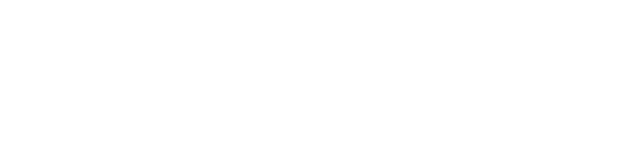
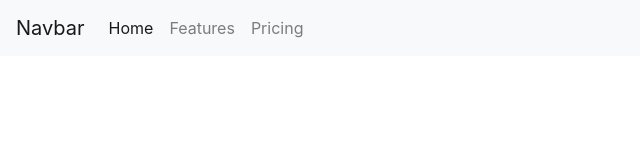
Before and after one commit to meduardoscervantes/Web-Design-Challenge, a plain HTML site: page index.html in a window 1280 px wide. Shown: the whole page, without its empty margins (0-640 px from the left). Drawn offline with nearby package versions, Linux system fonts and the light colour scheme.

Commit message:
Created the top navigation

```diff
--- a/index.html
+++ b/index.html
@@ -6,9 +6,29 @@
         <title>Web design challenge</title>
         <meta name="description" content="">
         <meta name="viewport" content="width=device-width, initial-scale=1">
-        <link rel="stylesheet" href="">
+        <link rel="stylesheet" href="https://stackpath.bootstrapcdn.com/bootstrap/4.3.1/css/bootstrap.min.css" integrity="sha384-ggOyR0iXCbMQv3Xipma34MD+dH/1fQ784/j6cY/iJTQUOhcWr7x9JvoRxT2MZw1T" crossorigin="anonymous">
+        <link rel="stylesheet" href="assets/styles.css">
     </head>
     <body>
         <script src="" async defer></script>
+        <nav class="navbar navbar-expand-lg navbar-light bg-light">
+            <a class="navbar-brand" href="#">Navbar</a>
+            <button class="navbar-toggler" type="button" data-toggle="collapse" data-target="#navbarNavDropdown" aria-controls="navbarNavDropdown" aria-expanded="false" aria-label="Toggle navigation">
+              <span class="navbar-toggler-icon"></span>
+            </button>
+            <div class="collapse navbar-collapse" id="navbarNavDropdown">
+              <ul class="navbar-nav">
+                <li class="nav-item active">
+                  <a class="nav-link" href="#">Home<span class="sr-only">(current)</span></a>
+                </li>
+                <li class="nav-item">
+                  <a class="nav-link" href="#">Features</a>
+                </li>
+                <li class="nav-item">
+                  <a class="nav-link" href="#">Pricing</a>
+                </li>
+              </ul>
+            </div>
+          </nav>
     </body>
 </html>
```
